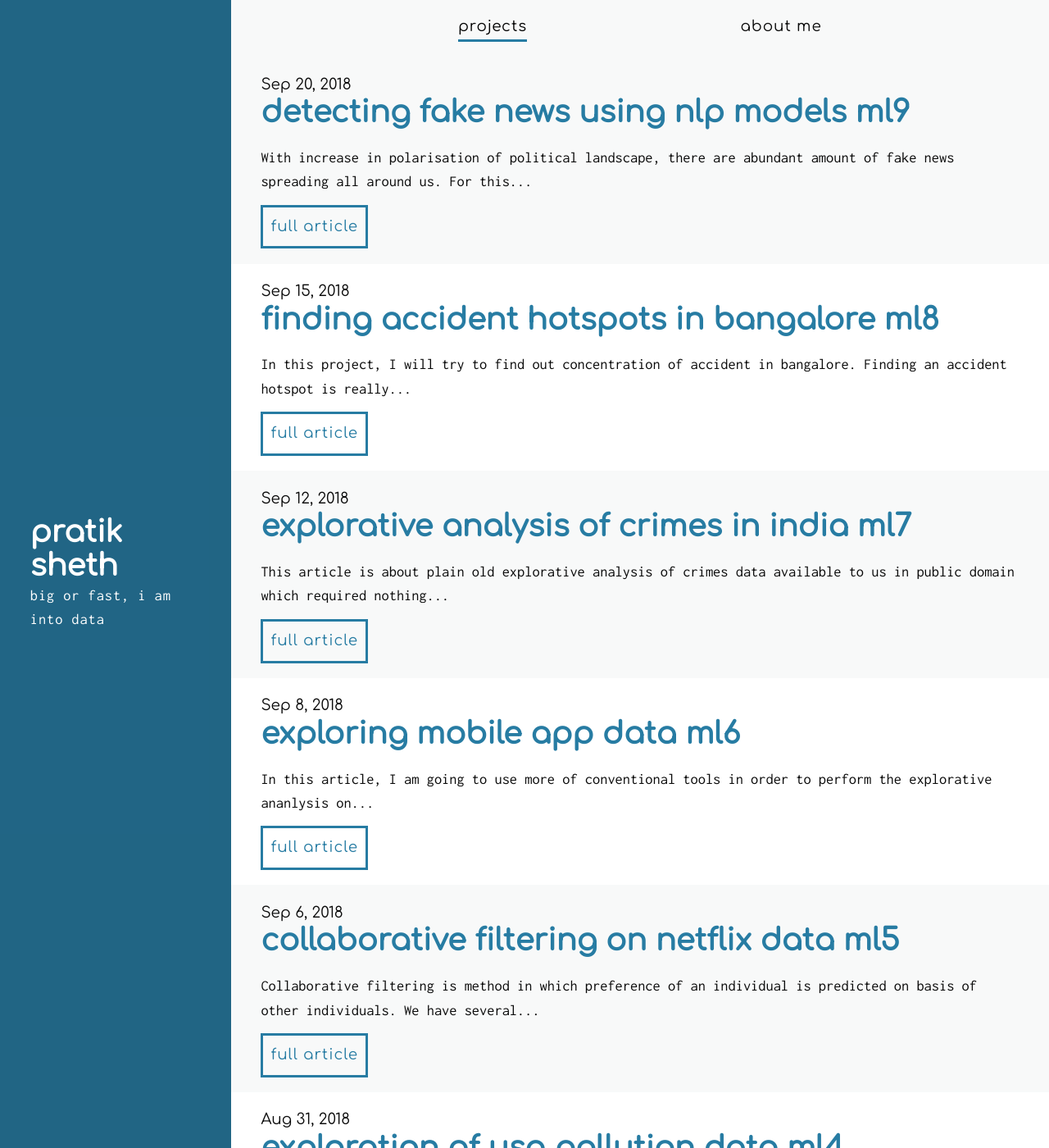
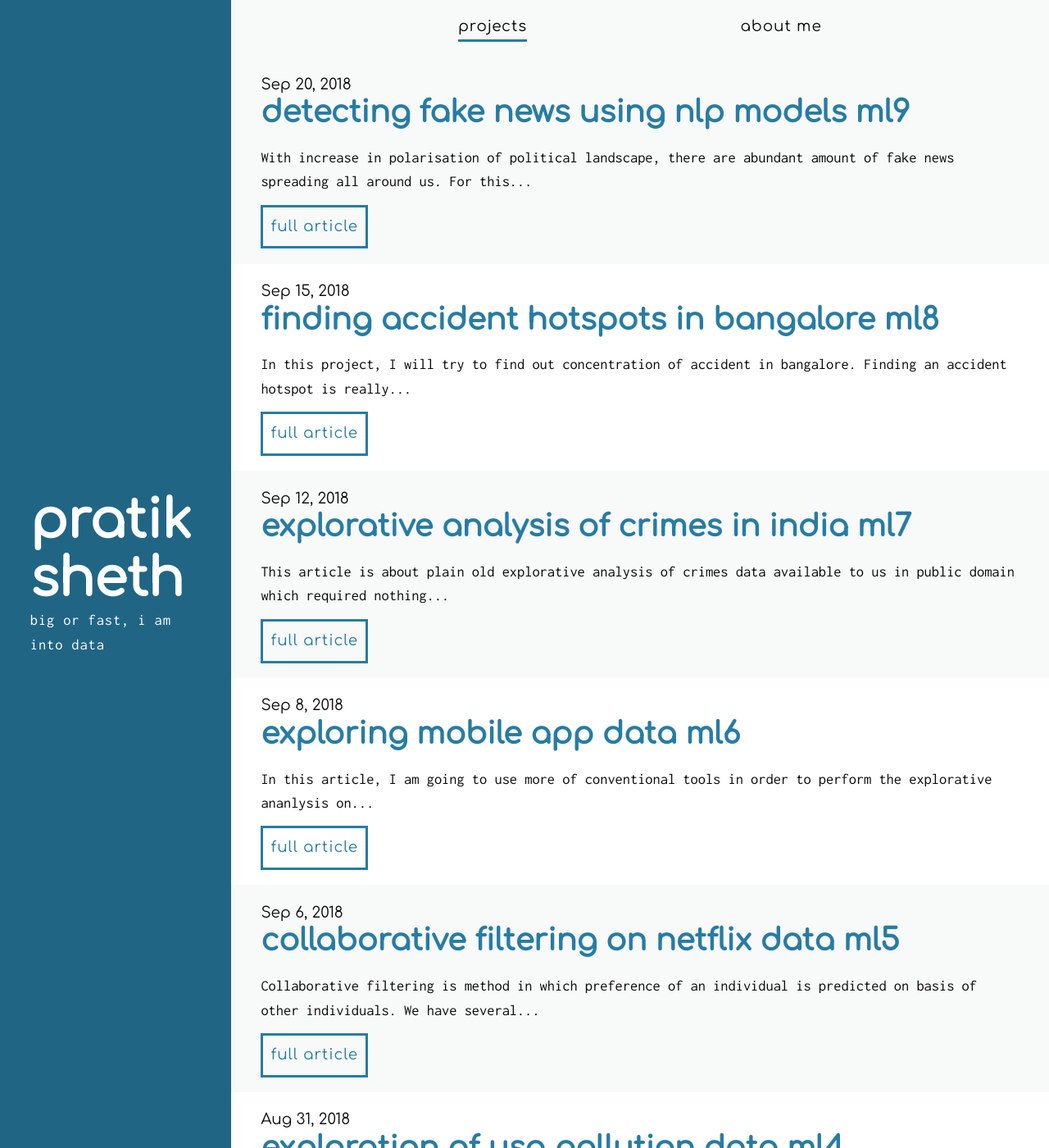
Before and after one commit to daftengineer/daftengineer.github.io, a Jekyll site: the page built from index.html, in a window 1280 px wide and 1400 px high. Shown: the whole window at 82% size. Built offline with Jekyll 4.4.1, drawn with Linux system fonts in a browser that asks for light colours; nearby versions of some CDN libraries; the list of posts is cut into pages by our own code.

Commit message:
Update _base.scss

```diff
--- a/_sass/_base.scss
+++ b/_sass/_base.scss
@@ -65,7 +65,7 @@ h1, h2, h3, h4, h5, h6 {
 }
 
 h1 {
-  $fontSize: 1.5em;
+  $fontSize: 3em;
 
   @media (min-width: $mq-md) {
     font-size: $fontSize;
```
